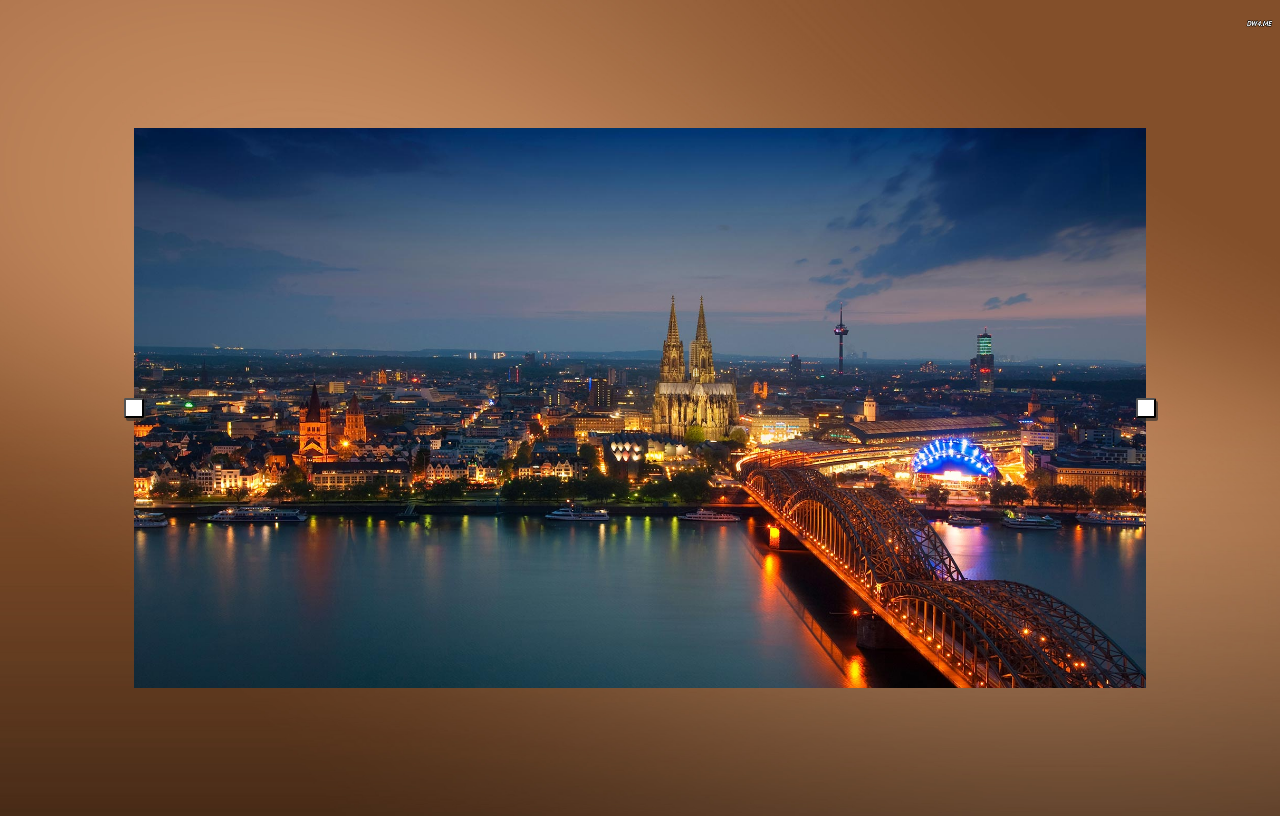
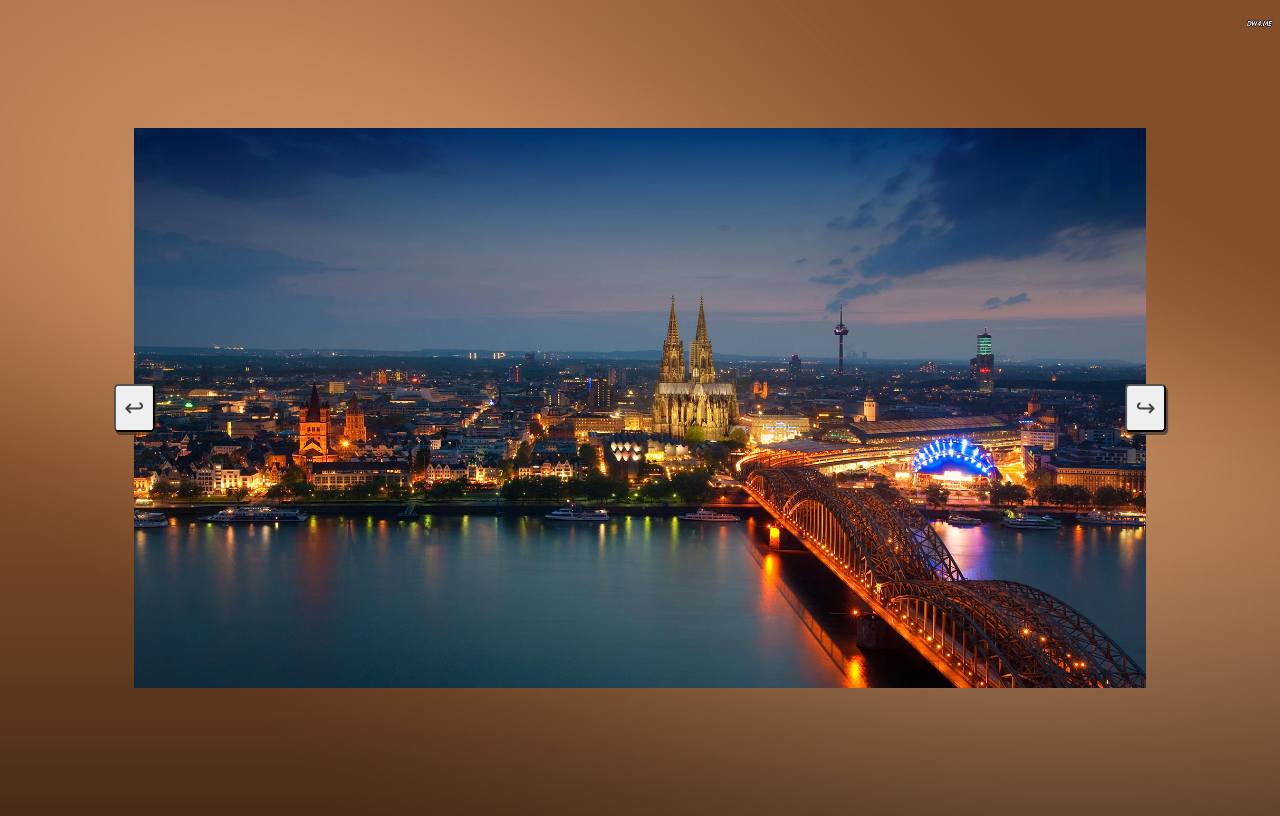
Before and after one commit to k-darc/ImageSliderTest, a plain HTML site: page index.html in a window 1280 px wide. Drawn offline with Linux system fonts and the light colour scheme.

Commit message:
minor css tweaks, added button images, cleaned up some css lines not being used

```diff
--- a/index.html
+++ b/index.html
@@ -13,8 +13,8 @@
   <div class="images">
 
   <div id="btns">
-    <button type="button" class="btn prevBtn"></button>
-    <button type="button" class="btn nextBtn"></button>
+    <button type="button" class="btn prevBtn">&#8617;</button>
+    <button type="button" class="btn nextBtn">&#8618;</button>
   </div>
 
   </div>
--- a/style.css
+++ b/style.css
@@ -7,7 +7,6 @@ body {
 }
 
 .images {
-  background: yellow;
   flex: 0 0 80%;
   min-height: 70vh;
   background: url("img/image-0.jpg")center/cover no-repeat;
@@ -15,7 +14,6 @@ body {
 }
 .btn {
   display: inline-block;
-  background: white;
   color: rgb(65, 65, 65);
   font-size: 1.5rem;
   padding: 0.5rem;
```
